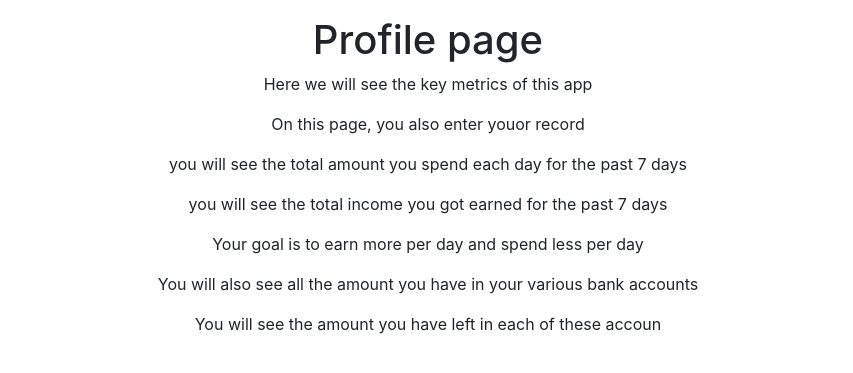
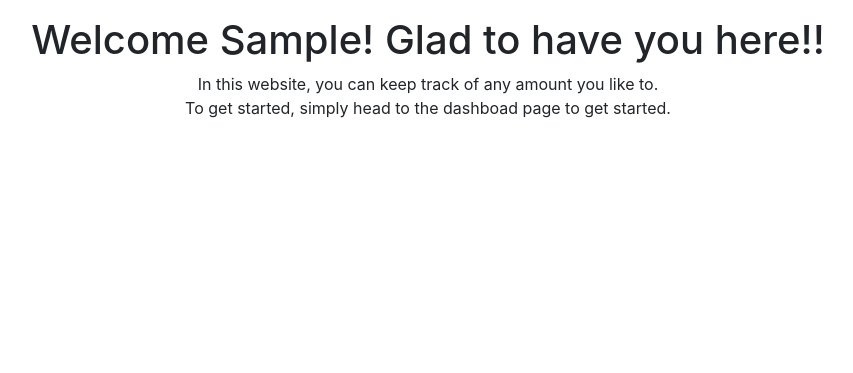
Before and after one commit to flyefe/Financial_Tracking_App, a Flask app: page /profile in a window 1280 px wide. Shown: the part 56-429 px from the top of the page, without its empty margins (212-1065 px from the left). Run offline with Flask 3, Linux system fonts and the light colour scheme; the visitor is signed in with stand-in values (Sample User, id 1); data that the repository does not hold is empty; parts of the project's set-up code (start-up, migrations or seed data) failed here and were passed over; some libraries are stand-ins or nearby versions.

Commit message:
profile page modified

```diff
--- a/webapp/templates/profile.html
+++ b/webapp/templates/profile.html
@@ -6,13 +6,9 @@
 <div class="row mt-3">
     <div class="col-10 offset-1 ">
         <div align="center">
-            <h1>Profile page</h1>
-            <p>Here we will see the key metrics of this app</p>
-            <p>On this page, you also enter youor record</p>
-            <p>you will see the total amount you spend each day for the past 7 days</p>
-            <p>you will see the total income you got earned for the past 7 days</p>
-            <P>Your goal is to earn more per day and spend less per day</P>
-            <p>You will also see all the amount you have in your various bank accounts</p>
-            <P>You will see the amount you have left in each of these accoun</P>
+            <h1>Welcome {{user.first_name}}! Glad to have you here!!</h1>
+            <p>In this website, you can keep track of any amount you like to. <br>
+                To get started, simply head to the dashboad page to get started.
+            </p>
         </div>
 {% endblock %}
```
Also changed, not shown: todo.txt (+11 -0 lines).
